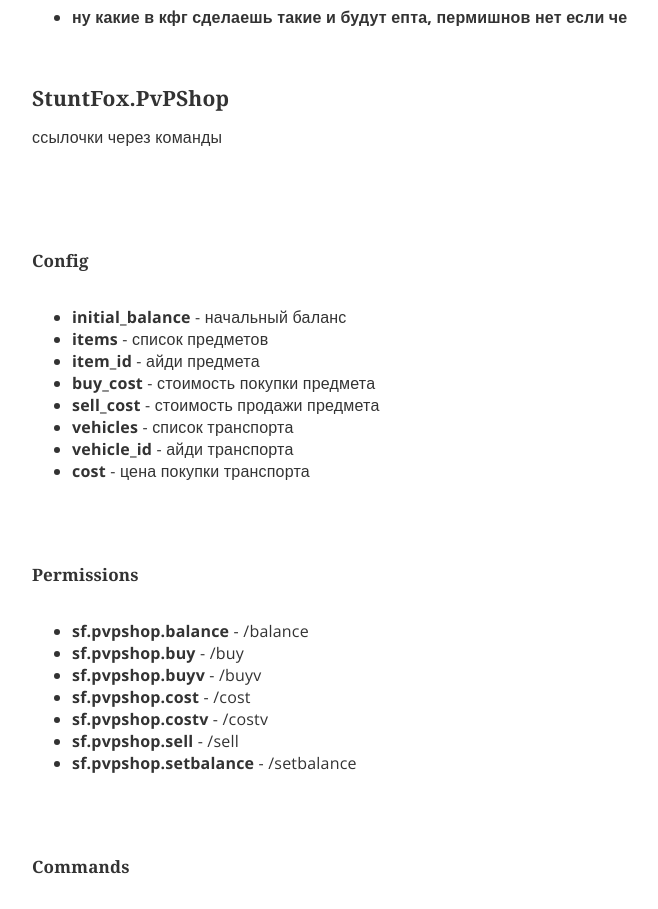
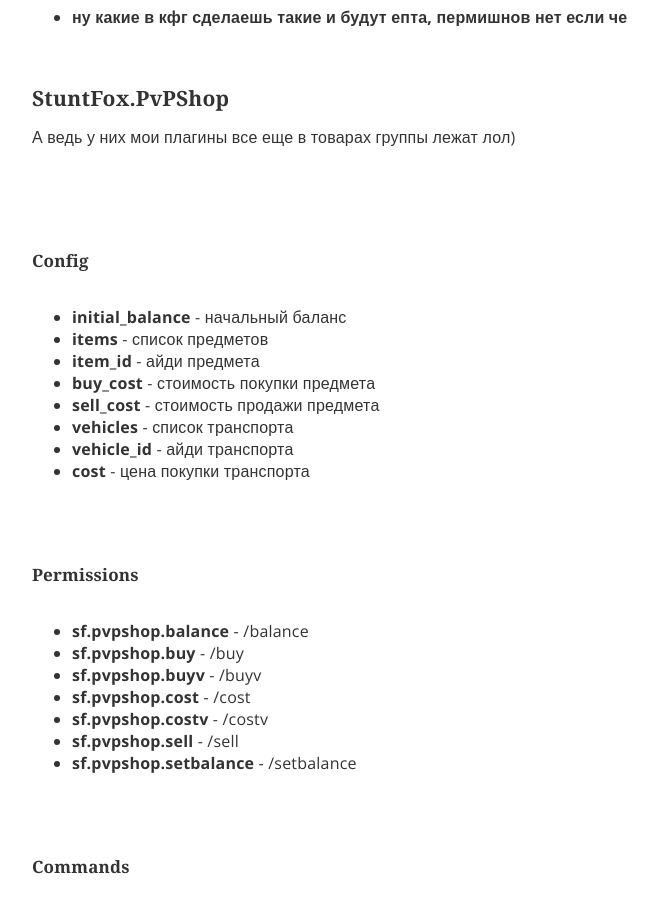
Before and after one commit to wristcry/rampage-docs, a plain HTML site: page index.html in a window 1280 px wide. Shown: the part 5680-6589 px from the top of the page, without its empty margins (324-982 px from the left). Drawn offline with nearby package versions, Linux system fonts and the light colour scheme.

Commit message:
Update index.html

```diff
--- a/index.html
+++ b/index.html
@@ -474,7 +474,7 @@
 				<h2>StuntFox.PvPShop</h2>
 
                 <p>
-                    ссылочки через команды
+                    А ведь у них мои плагины все еще в товарах группы лежат лол)
                 </p>
 				<br id="pvp_cfg">
 				<h3>Config</h3>
```
